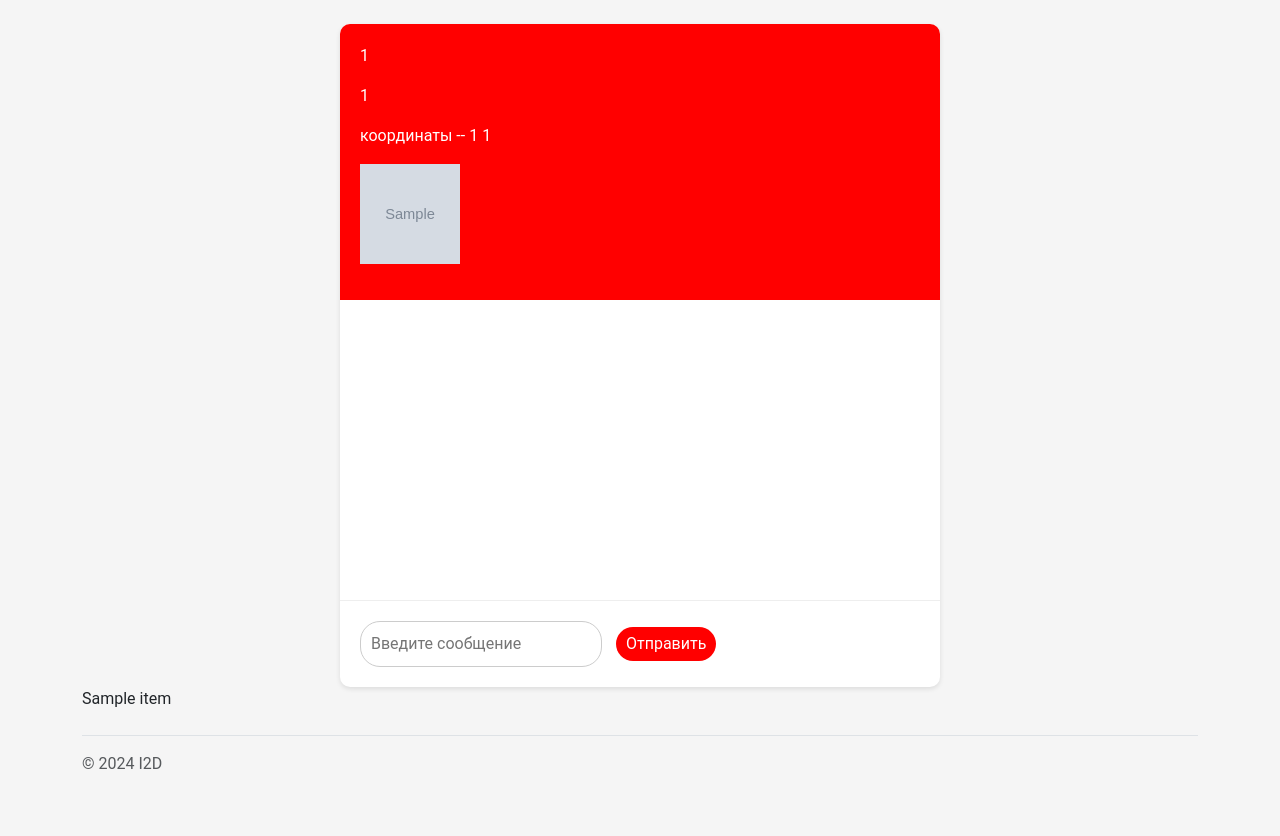
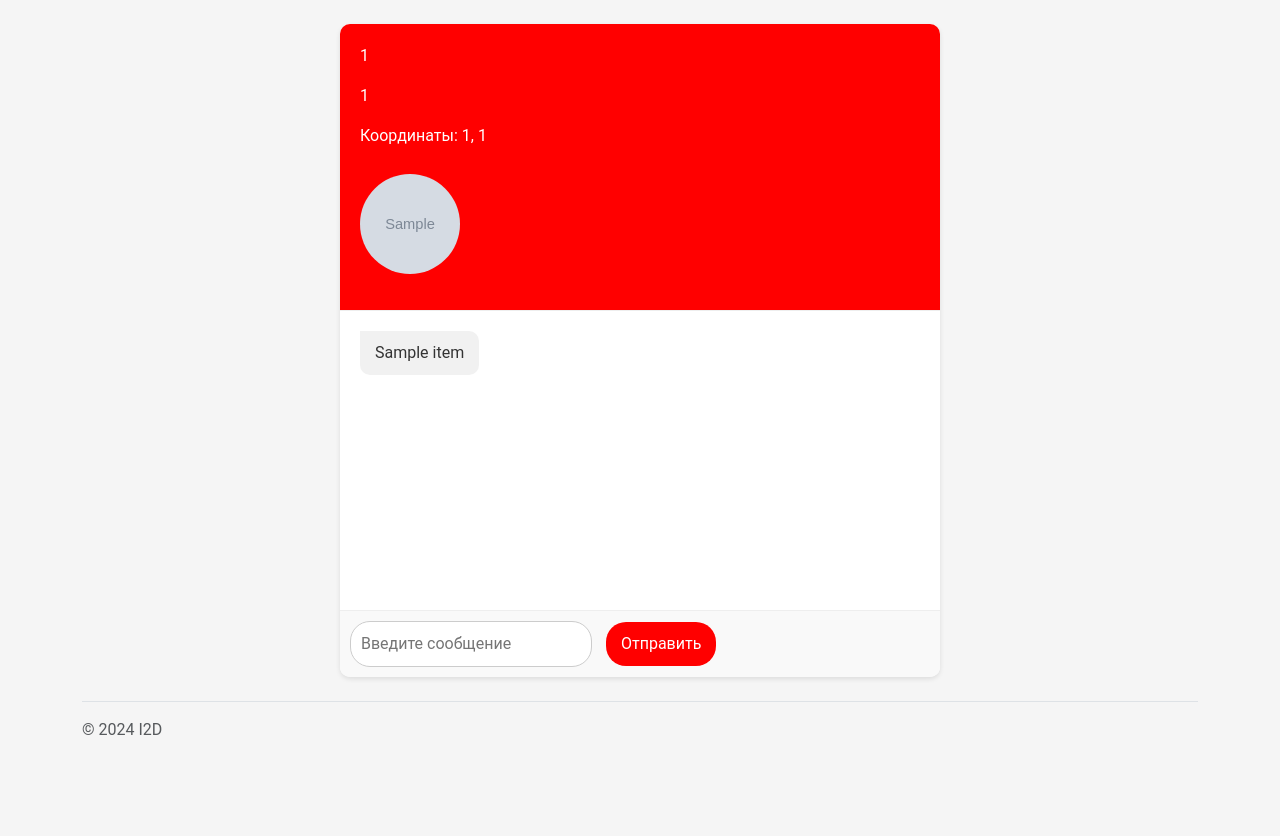
Before and after one commit to zabojeb/CNA-HD, a Flask app: template templates/chat.html in a window 1280 px wide. Shown: the part 93-929 px from the top of the page. After the commit the page ends 828 px from the top, so only its background shows below. Run offline with Flask 3, Linux system fonts and the light colour scheme; the visitor is signed in with stand-in values (Sample User, id 1); the template is opened without the code that fills it: most values are stand-ins (such as "Sample title", 1, 10 or a date in 2020); grey boxes marked "Sample" are stand-in pictures; some libraries are stand-ins or nearby versions.

Commit message:
Add index page + improve chat page

```diff
--- a/ai/llm.py
+++ b/ai/llm.py
@@ -2,9 +2,9 @@ from openai import OpenAI
 from os import getenv
 
 CHAT_MODEL = "nousresearch/hermes-3-llama-3.1-405b:free"
-OPENROUTER_API_KEY = "SECRET_KEY"
+OPENROUTER_API_KEY = "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"
 
-def process_message_debug(session):
+def process_message(session):
     messages = session["messages"]
 
     uploaded_data = session["uploaded_data_file_path"]
@@ -15,7 +15,8 @@ def process_message_debug(session):
 
     return f"Описание: {description}\nАдрес: {address}\nВаше сообщение: {last_message}"
 
-def process_message(session):
+def process_message2(session):
+    return "ответ нейронки типа"
     messages = []
     for message in session["messages"]:
         messages.append({"role": "user",
--- a/main.py
+++ b/main.py
@@ -36,8 +36,7 @@ def findplace(address):
 
 @app.route("/")
 def index():
-    return redirect("/start")
-
+    return render_template("index.html")
 
 # Редирект на чат
 @app.route("/chat", methods=["GET", "POST"])
--- a/templates/chat.html
+++ b/templates/chat.html
@@ -2,10 +2,12 @@
 
 {% block content %}
 <!DOCTYPE html>
-<html>
+<html lang="ru">
 
 <head>
-    <title>Chat</title>
+    <meta charset="UTF-8">
+    <meta name="viewport" content="width=device-width, initial-scale=1.0">
+    <title>Чат</title>
     <style>
         body {
             font-family: 'Roboto', sans-serif;
@@ -13,62 +15,109 @@
             padding: 20px;
             background-color: #f5f5f5;
         }
+
         .chat-container {
             max-width: 600px;
             margin: 0 auto;
             background-color: #fff;
             border-radius: 10px;
             box-shadow: 0 2px 5px rgba(0, 0, 0, 0.1);
+            overflow: hidden;
         }
+
         .chat-header {
             background-color: #ff0000;
             color: #fff;
             padding: 20px;
-            border-top-left-radius: 10px;
-            border-top-right-radius: 10px;
         }
+
+        .chat-header img {
+            border-radius: 50%;
+            margin-top: 10px;
+        }
+
         .chat-messages {
             height: 300px;
-            overflow-y: scroll;
+            overflow-y: auto;
             padding: 20px;
+            border-top: 1px solid #eee;
+            display: flex;
+            flex-direction: column;
+            gap: 10px;
         }
+
+        .chat-message {
+            max-width: 75%;
+            padding: 10px 15px;
+            border-radius: 10px;
+            font-size: 16px;
+            line-height: 1.5;
+            word-wrap: break-word;
+            display: inline-block;
+        }
+
+        .user-message {
+            background-color: #d1e7ff;
+            color: #333;
+            align-self: flex-end;
+            border-top-right-radius: 0;
+        }
+
+        .ai-message {
+            background-color: #f1f1f1;
+            color: #333;
+            align-self: flex-start;
+            border-top-left-radius: 0;
+        }
+
         .chat-input {
             display: flex;
-            padding: 20px;
+            padding: 10px;
             border-top: 1px solid #eee;
+            background-color: #f9f9f9;
         }
+
         .chat-input input[type="text"] {
             flex-grow: 1;
             padding: 10px;
             border: 1px solid #ccc;
             border-radius: 20px;
             outline: none;
+            font-size: 16px;
         }
+
         .chat-input input[type="submit"] {
             margin-left: 10px;
-            padding: 5px 10px;
+            padding: 10px 15px;
             background-color: #ff0000;
             color: #fff;
             border: none;
             border-radius: 20px;
             cursor: pointer;
+            font-size: 16px;
         }
     </style>
-    <script src="https://cdn.plot.ly/plotly-latest.min.js"></script>
 </head>
+
 <body>
     <div class="chat-container">
         <div class="chat-header">
             <p>{{ session["description"] }}</p>
             <p>{{ session["address"] }}</p>
-            <p>координаты -- {{ session["lat"] }} {{ session["lon"] }}</p>
-
-            <p><img src="{{ photo }}" alt="Вы не добавили фото" width="100" height="100"></p>
+            <p>Координаты: {{ session["lat"] }}, {{ session["lon"] }}</p>
+            {% if photo %}
+                <p><img src="{{ photo }}" alt="Фото" width="100" height="100"></p>
+            {% endif %}
         </div>
         <div class="chat-messages">
             {% if messages %}
                 {% for item in messages %}
-                    <p>{{ item }}</p>
+                    <div class="chat-message user-message">{{ item }}</div>
+                {% endfor %}
+            {% endif %}
+            {% if ai_messages %}
+                {% for item in ai_messages %}
+                    <div class="chat-message ai-message">{{ item }}</div>
                 {% endfor %}
             {% endif %}
         </div>
@@ -79,13 +128,7 @@
             </form>
         </div>
     </div>
-<div>
-    {% for item in ai_messages %}
-          <p>{{ item }}</p>
-    {% endfor %}
+</body>
 
-</div>
-
-</body>
 </html>
 {% endblock %}
```
Also changed, not shown: templates/index.html (added, +135 -0 lines).
